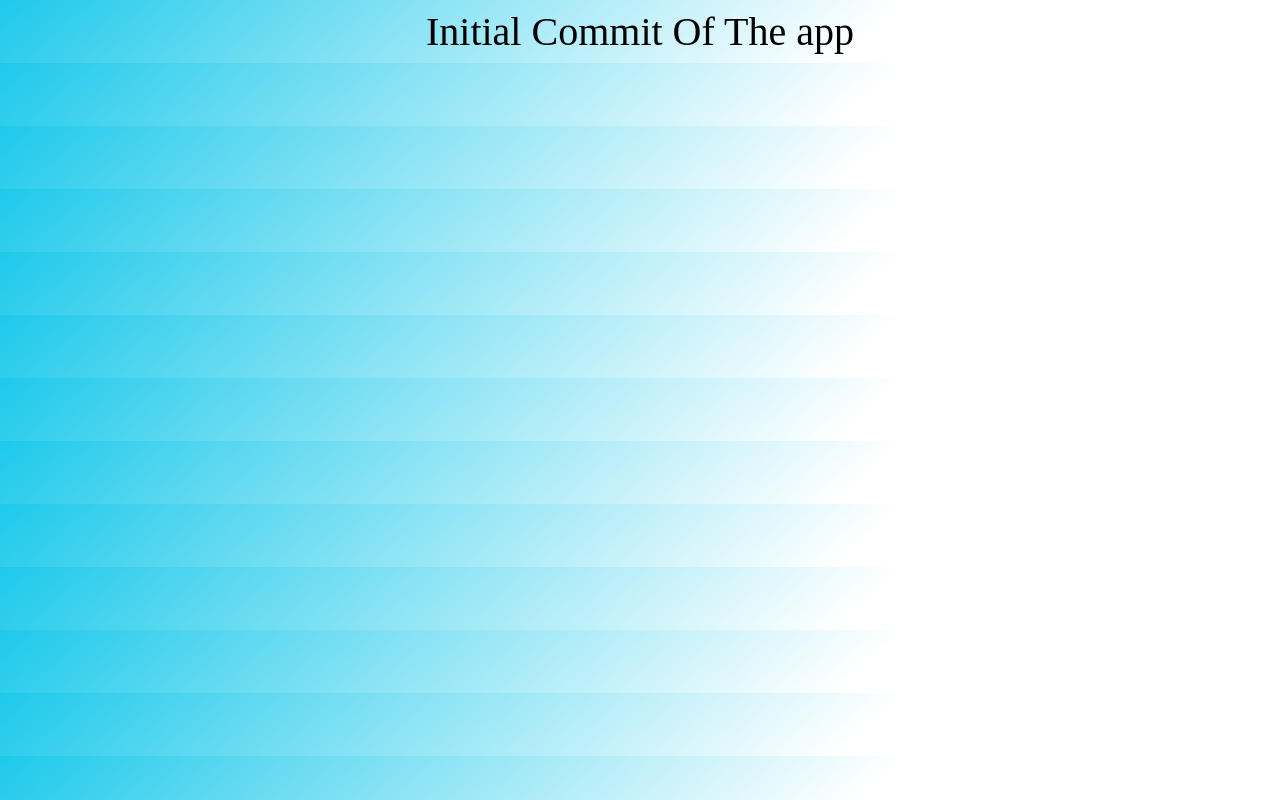
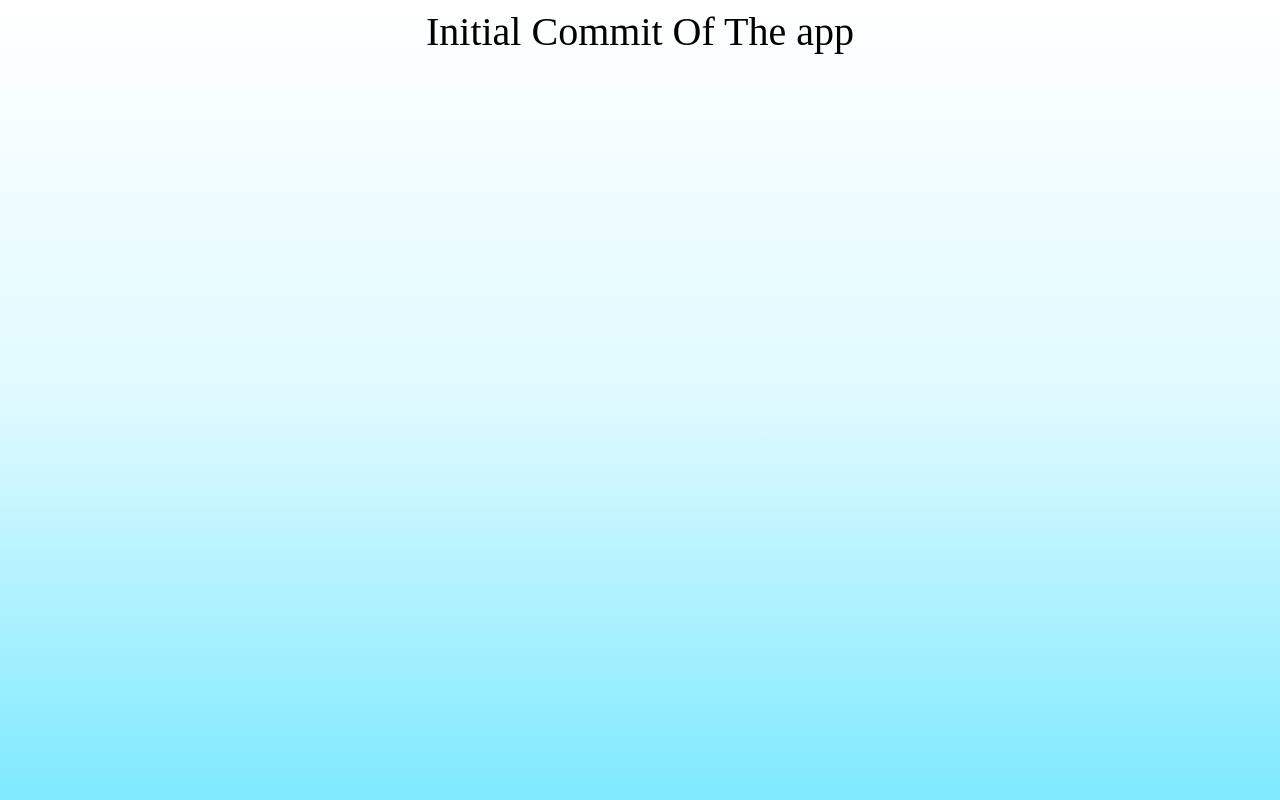
Before and after one commit to ItayPessach/Yummy, a React (Vite) app: page / in a window 1280 px wide. Built offline with nearby package versions, Linux system fonts and the light colour scheme.

Commit message:
fix linear gradient background

```diff
--- a/src/App.css
+++ b/src/App.css
@@ -1,4 +1,4 @@
 html {
-  overflow-y: hidden;
-  background: linear-gradient(319deg, #FFF 1.26%, #FFF 32.93%, #00C2E8 108.82%);
+  height: 100vh;
+  background: linear-gradient(180deg, rgba(255,255,255,1) 0%, rgba(223,250,255,1) 50%, rgba(126,233,255,1) 100%);
 }
```
